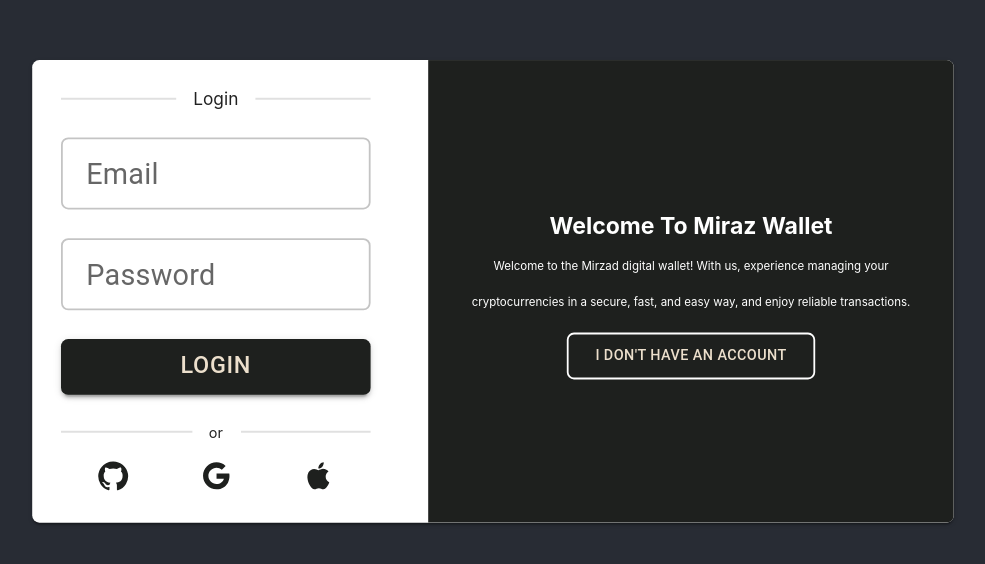
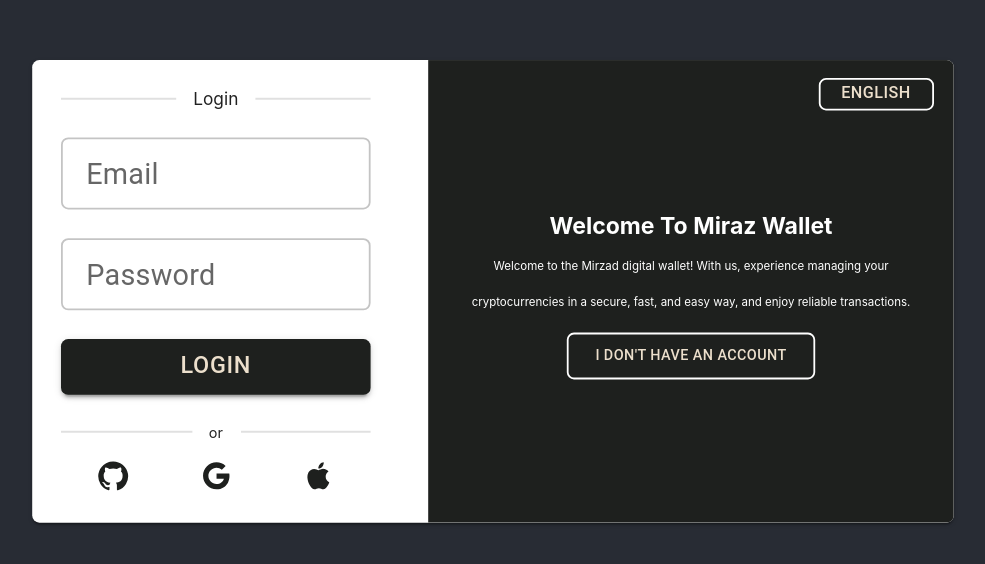
Before and after one commit to siahvosh/Wallet, a React (Create React App) app: page /login in a window 1280 px wide. Shown: the part 108-672 px from the top of the page, without its empty margins (147-1132 px from the left). Built offline with nearby package versions, Linux system fonts and the light colour scheme.

Commit message:
set lang btn

```diff
--- a/src/Component/Login/Login.js
+++ b/src/Component/Login/Login.js
@@ -74,6 +74,15 @@ export const Login = () => {
                        </Grid2>
                    </Grid2>
                    <Grid2 sx={{ display: { xs: 'none', sm: 'none', md: 'block'} }}  size={{ xs: 12, sm: 12, md: 7 }} style={{background: '#1E201E', padding: '10px'}} >
+                       <Button
+                           size='small'
+                           variant='outlined'
+                           className='btn'
+                           style={{fontSize: '9px', padding: '0', position: 'absolute', right: '0.7rem', border: '1px solid white'}}
+                           onClick={() => changeLanguage(  i18n.language === 'fa' ?  'en' :  'fa')}
+                       >
+                           {i18n.language === 'fa' ? t('login.btn.fa') : t('login.btn.en')}
+                       </Button>
                        <div style={{ position: "relative", top: '50%', left: '50%', transform:  'translate(-50%, -50%)'}}>
                            <Grid2 size={12}>
                              <span style={{color: 'white', fontSize: '.8rem', textTransform: 'capitalize', fontWeight: '700'}}>
--- a/src/Locales/en/Login.json
+++ b/src/Locales/en/Login.json
@@ -11,6 +11,10 @@
       "title": "Welcome to miraz wallet",
       "welcome": "Welcome to the Mirzad digital wallet! With us, experience managing your cryptocurrencies in a secure, fast, and easy way, and enjoy reliable transactions.",
       "dontHaveAnAccount" : "I don't have an account"
+    },
+    "btn": {
+      "en": "English",
+      "fa": "Persian"
     }
   }
 }
--- a/src/Locales/fa/Login.json
+++ b/src/Locales/fa/Login.json
@@ -11,6 +11,11 @@
       "title": "به کیف پول میرزاد خوش آمدید!",
       "welcome": "به کیف پول دیجیتال میرزاد خوش آمدید! با ما، مدیریت ارزهای دیجیتال خود را به روشی امن، سریع و آسان تجربه کنید و از معاملات مطمئن لذت ببرید.",
       "dontHaveAnAccount" : "حساب کاربری ندارم"
+    },
+    "btn": {
+      "en": "انگلیسی",
+      "fa": "فارسی"
+
     }
   }
 }
```
